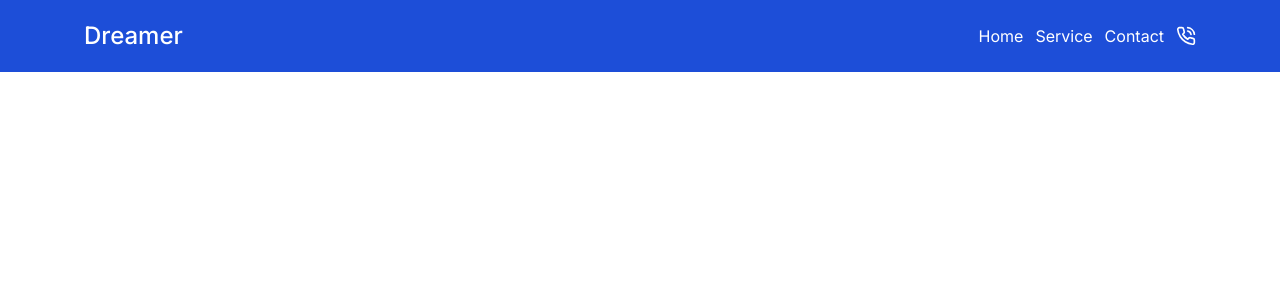
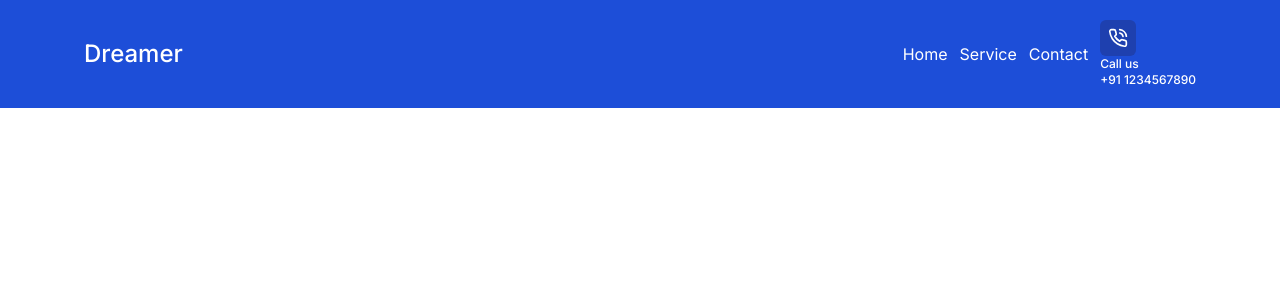
Before and after one commit to tchasinga/dreamer, a Next.js app: page / in a window 1280 px wide. Shown: the top 300 px of the page. Built offline with nearby package versions, Linux system fonts and the light colour scheme.

Commit message:
new code is added now

```diff
--- a/src/app/pages/Navbar.jsx
+++ b/src/app/pages/Navbar.jsx
@@ -18,7 +18,11 @@ export default function Navbar() {
                     <li className="">Contact</li>
                     <li className="">
                         <div>
-                        <LuPhoneCall  className="text-xl"/>
+                        <LuPhoneCall  className="text-4xl  rounded-md p-2 bg-blue-800"/>
+                        </div>
+                        <div className="text-xs font-medium">
+                            <p>Call us</p>
+                            <p>+91 1234567890</p>
                         </div>
                     </li>
                 </ul>
```
